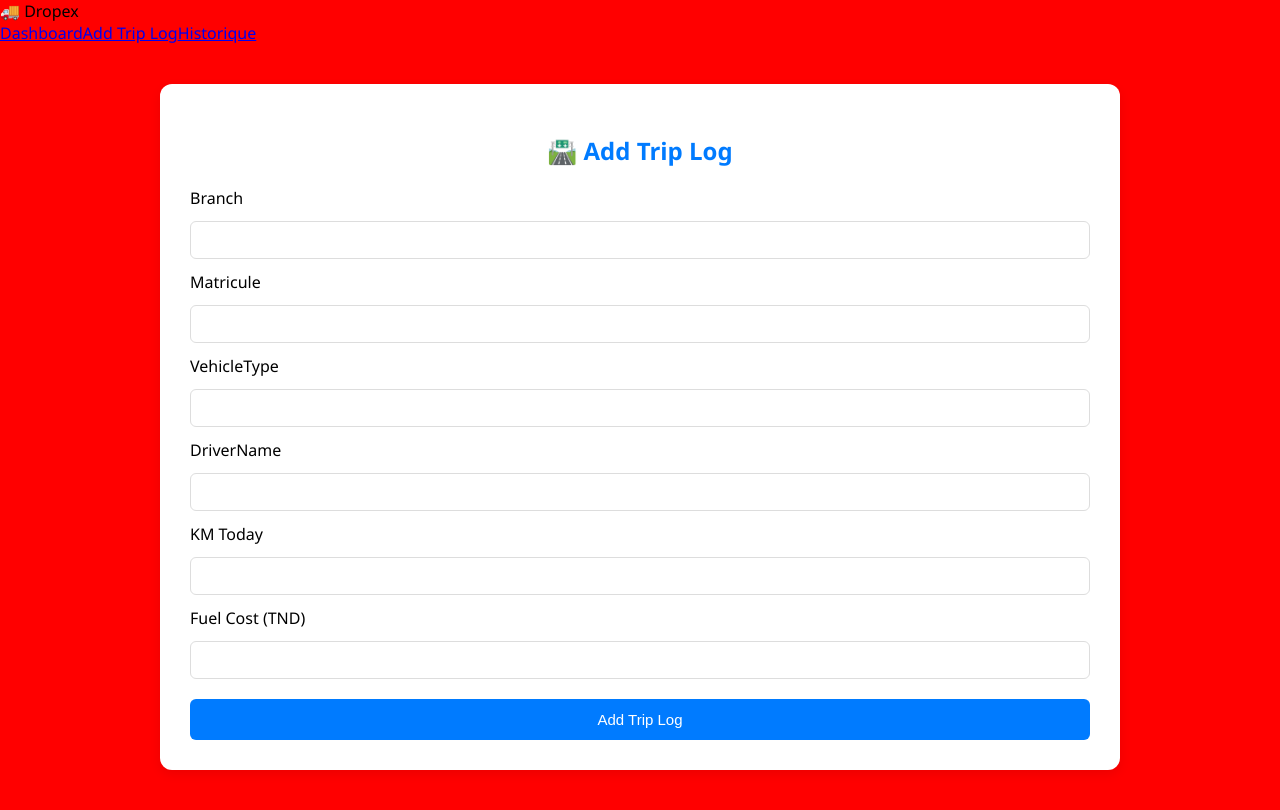
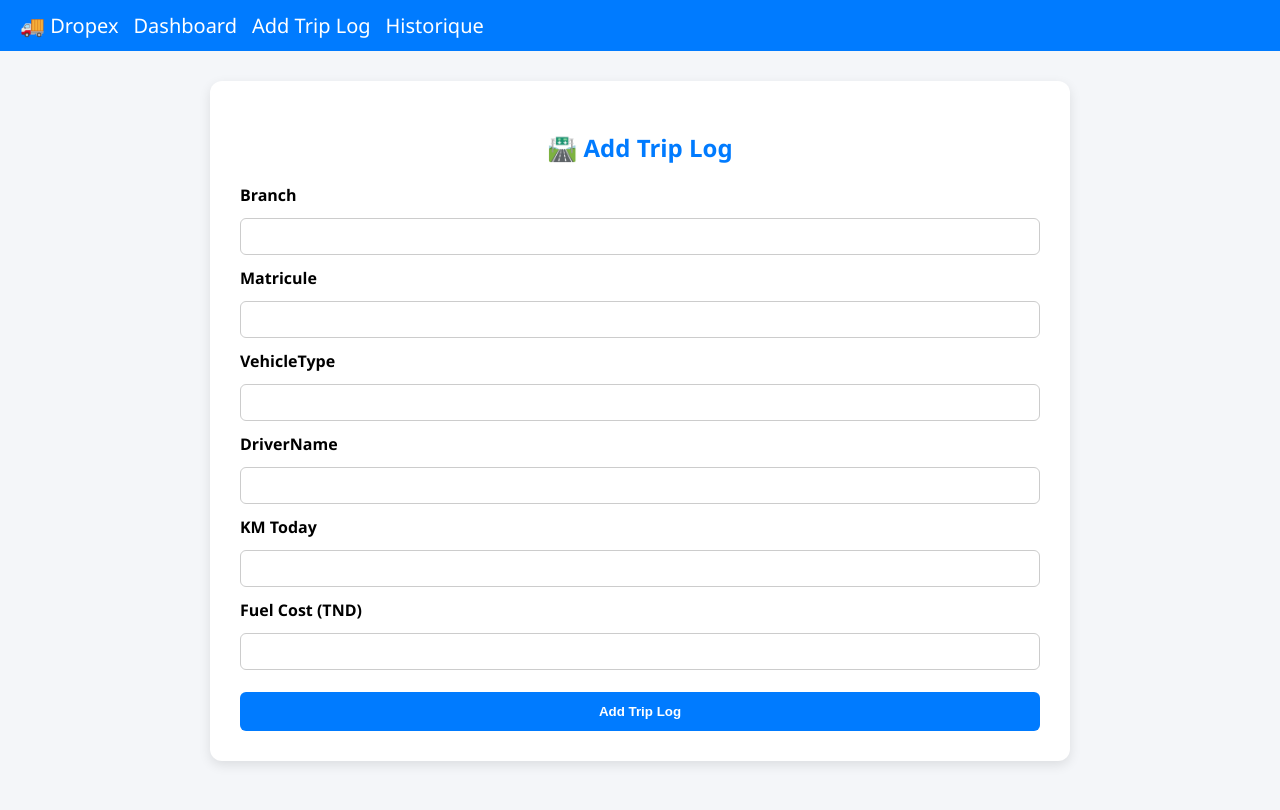
Before and after one commit to faouez12/dropex-frontend, a React (Create React App) app: page /add-trip-log in a window 1280 px wide. Shown: the top 810 px of the page. Built offline with nearby package versions, Linux system fonts and the light colour scheme.

Commit message:
feat: improved style, delete, charts

```diff
--- a/src/AppStyles.css
+++ b/src/AppStyles.css
@@ -1,68 +1,53 @@
-/* ====== Dropex Clean Professional Styling ====== */
+/* AppStyles.css - clean, modern styling */
 
-/* General page layout */
 body {
+  margin: 0;
   font-family: "Segoe UI", sans-serif;
-  background-color: #f5f7fa;
-  margin: 0;
-  padding: 0;
+  background-color: #f4f6f9;
 }
 
-.page {
-  min-height: 100vh;
-  display: flex;
-  justify-content: center;
-  align-items: flex-start;
-  padding: 40px 20px;
-}
-
-/* Card container */
-.card {
-  background-color: #ffffff;
-  padding: 30px;
-  border-radius: 12px;
-  box-shadow: 0 4px 12px rgba(0, 0, 0, 0.08);
-  width: 100%;
-  max-width: 900px;
-}
-
-/* Title styling */
-h2 {
-  text-align: center;
-  color: #007bff;
-  margin-bottom: 20px;
-  font-weight: 600;
-}
-
-/* Navbar styling */
-nav {
-  display: flex;
-  justify-content: space-between;
-  align-items: center;
+.navbar {
   background-color: #007bff;
+  padding: 12px 20px;
   color: white;
-  padding: 12px 24px;
-}
-
-nav h1 {
   font-size: 20px;
   display: flex;
   align-items: center;
 }
 
-nav a {
+.navbar a {
   color: white;
-  margin-left: 16px;
   text-decoration: none;
+  margin-left: 15px;
   font-weight: 500;
-  transition: opacity 0.2s ease;
 }
 
-nav a:hover {
-  opacity: 0.8;
+.navbar a:hover {
+  text-decoration: underline;
 }
 
-/* Form styling */
+.page {
+  display: flex;
+  flex-direction: column;
+  align-items: center;
+  padding: 30px;
+}
+
+.card {
+  background: white;
+  border-radius: 12px;
+  padding: 30px;
+  box-shadow: 0 4px 12px rgba(0, 0, 0, 0.1);
+  max-width: 800px;
+  width: 95%;
+}
+
+h2 {
+  color: #007bff;
+  margin-bottom: 20px;
+  text-align: center;
+}
+
 .form {
   display: flex;
   flex-direction: column;
@@ -70,51 +55,40 @@ nav a:hover {
 }
 
 .form label {
-  font-weight: 500;
+  font-weight: 600;
 }
 
 .form input {
   padding: 10px;
-  border: 1px solid #ddd;
   border-radius: 6px;
-  font-size: 14px;
-  transition: border 0.2s;
+  border: 1px solid #ccc;
 }
 
-.form input:focus {
-  outline: none;
-  border-color: #007bff;
-}
-
-/* Submit button */
 .submit-button {
   background-color: #007bff;
   color: white;
+  padding: 12px;
   border: none;
-  padding: 12px;
-  font-size: 15px;
   border-radius: 6px;
   cursor: pointer;
-  margin-top: 8px;
-  transition: background-color 0.2s ease;
+  font-weight: 600;
+  margin-top: 10px;
 }
 
 .submit-button:hover {
   background-color: #0056b3;
 }
 
-/* Table styling */
 table {
   width: 100%;
   border-collapse: collapse;
   margin-top: 20px;
-  font-size: 15px;
 }
 
 th,
 td {
   border: 1px solid #ddd;
-  padding: 12px;
+  padding: 10px;
   text-align: center;
 }
 
@@ -127,38 +101,16 @@ tr:nth-child(even) {
   background-color: #f9f9f9;
 }
 
-tr:hover {
-  background-color: #f1f1f1;
+.delete-button {
+  background-color: #dc3545;
+  color: white;
+  border: none;
+  padding: 8px 12px;
+  border-radius: 4px;
+  cursor: pointer;
+  font-size: 14px;
 }
 
-/* Dashboard stats boxes */
-.stats-container {
-  display: flex;
-  justify-content: center;
-  gap: 20px;
-  flex-wrap: wrap;
+.delete-button:hover {
+  background-color: #c82333;
 }
-
-.stats-box {
-  background-color: white;
-  border-radius: 12px;
-  padding: 20px 30px;
-  box-shadow: 0 4px 12px rgba(0, 0, 0, 0.08);
-  text-align: center;
-  min-width: 180px;
-}
-
-.stats-box h3 {
-  margin: 0;
-  color: #007bff;
-  font-weight: 600;
-}
-
-.stats-box p {
-  font-size: 24px;
-  font-weight: bold;
-  margin-top: 8px;
-}
-body {
-  background-color: red;
-}
--- a/src/Dashboard.js
+++ b/src/Dashboard.js
@@ -1,24 +1,38 @@
 import React, { useEffect, useState } from "react";
 import "./AppStyles.css";
+import {
+  BarChart,
+  Bar,
+  XAxis,
+  YAxis,
+  Tooltip,
+  ResponsiveContainer,
+} from "recharts";
 
 function Dashboard() {
   const [tripLogs, setTripLogs] = useState([]);
-  const [totalFuelCost, setTotalFuelCost] = useState(0);
+  const [totalFuel, setTotalFuel] = useState(0);
 
-  useEffect(() => {
-    const fetchData = async () => {
+  const fetchTripLogs = async () => {
+    try {
       const res = await fetch(
         "https://dropex-backend.onrender.com/api/triplogs"
       );
       const data = await res.json();
       setTripLogs(data);
-      const totalCost = data.reduce(
-        (sum, log) => sum + (parseFloat(log.fuelCost) || 0),
+
+      const totalFuelCost = data.reduce(
+        (acc, log) => acc + (log.fuelCost || 0),
         0
       );
-      setTotalFuelCost(totalCost);
-    };
-    fetchData();
+      setTotalFuel(totalFuelCost);
+    } catch (err) {
+      console.error("Error fetching trip logs:", err);
+    }
+  };
+
+  useEffect(() => {
+    fetchTripLogs();
   }, []);
 
   return (
@@ -26,10 +40,21 @@ function Dashboard() {
       <div className="card">
         <h2>📊 Dashboard</h2>
         <p>Welcome to Dropex. Quick overview for your operations.</p>
-        <h3>Total Trip Logs</h3>
-        <p>{tripLogs.length}</p>
-        <h3>Total Fuel Cost (TND)</h3>
-        <p>{totalFuelCost.toFixed(2)}</p>
+        <p>
+          <strong>Total Trip Logs:</strong> {tripLogs.length}
+        </p>
+        <p>
+          <strong>Total Fuel Cost (TND):</strong> {totalFuel.toFixed(2)}
+        </p>
+        <h3>Fuel Cost per Trip Log</h3>
+        <ResponsiveContainer width="100%" height={300}>
+          <BarChart data={tripLogs}>
+            <XAxis dataKey="driverName" />
+            <YAxis />
+            <Tooltip />
+            <Bar dataKey="fuelCost" fill="#007bff" />
+          </BarChart>
+        </ResponsiveContainer>
       </div>
     </div>
   );
--- a/src/Historique.js
+++ b/src/Historique.js
@@ -4,16 +4,34 @@ import "./AppStyles.css";
 function Historique() {
   const [tripLogs, setTripLogs] = useState([]);
 
-  useEffect(() => {
-    const fetchTripLogs = async () => {
+  const fetchTripLogs = async () => {
+    try {
       const res = await fetch(
         "https://dropex-backend.onrender.com/api/triplogs"
       );
       const data = await res.json();
       setTripLogs(data);
-    };
+    } catch (err) {
+      console.error("Error fetching trip logs:", err);
+    }
+  };
+
+  useEffect(() => {
     fetchTripLogs();
   }, []);
+
+  const handleDelete = async (id) => {
+    if (!window.confirm("Are you sure you want to delete this trip log?"))
+      return;
+    try {
+      await fetch(`https://dropex-backend.onrender.com/api/triplogs/${id}`, {
+        method: "DELETE",
+      });
+      fetchTripLogs(); // Refresh data
+    } catch (err) {
+      console.error("Error deleting trip log:", err);
+    }
+  };
 
   return (
     <div className="page">
@@ -29,6 +47,7 @@ function Historique() {
               <th>KM Today</th>
               <th>Fuel Cost (TND)</th>
               <th>Frais/100 KM</th>
+              <th>Action</th>
             </tr>
           </thead>
           <tbody>
@@ -41,6 +60,14 @@ function Historique() {
                 <td>{log.kmToday || "-"}</td>
                 <td>{log.fuelCost || "-"}</td>
                 <td>{log.frais_100km ? log.frais_100km.toFixed(2) : "-"}</td>
+                <td>
+                  <button
+                    className="delete-button"
+                    onClick={() => handleDelete(log._id)}
+                  >
+                    🗑️ Delete
+                  </button>
+                </td>
               </tr>
             ))}
           </tbody>
```
